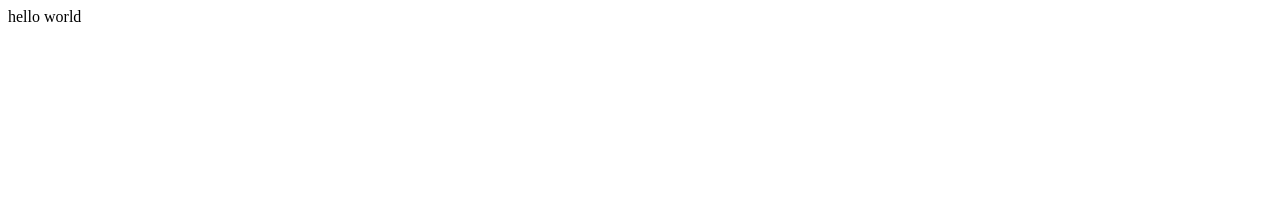
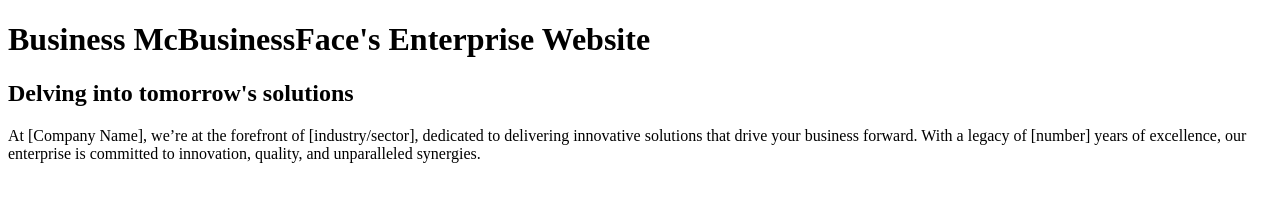
Before and after one commit to annthurium/fastify-starter, a website: page static/index.html in a window 1280 px wide. Drawn offline with Linux system fonts and the light colour scheme.

Commit message:
add html to enterprise version of website

```diff
--- a/static/index.html
+++ b/static/index.html
@@ -1,4 +1,11 @@
-<head></head>
+<!DOCTYPE html>
+<head>
+    <meta charset="UTF-8">
+    <title>Business McBusinessFace's Enterprise Website</title>
+</head>
 <body>
-    <div>hello world</div>
+    <h1>Business McBusinessFace's Enterprise Website</h1>
+    <h2>Delving into tomorrow's solutions</h2>
+    <p>At [Company Name], we’re at the forefront of [industry/sector], dedicated to delivering innovative solutions that drive your business forward.
+        With a legacy of [number] years of excellence, our enterprise is committed to innovation, quality, and unparalleled synergies.</p>
 </body>
```
Also changed, not shown: README.md (added).
